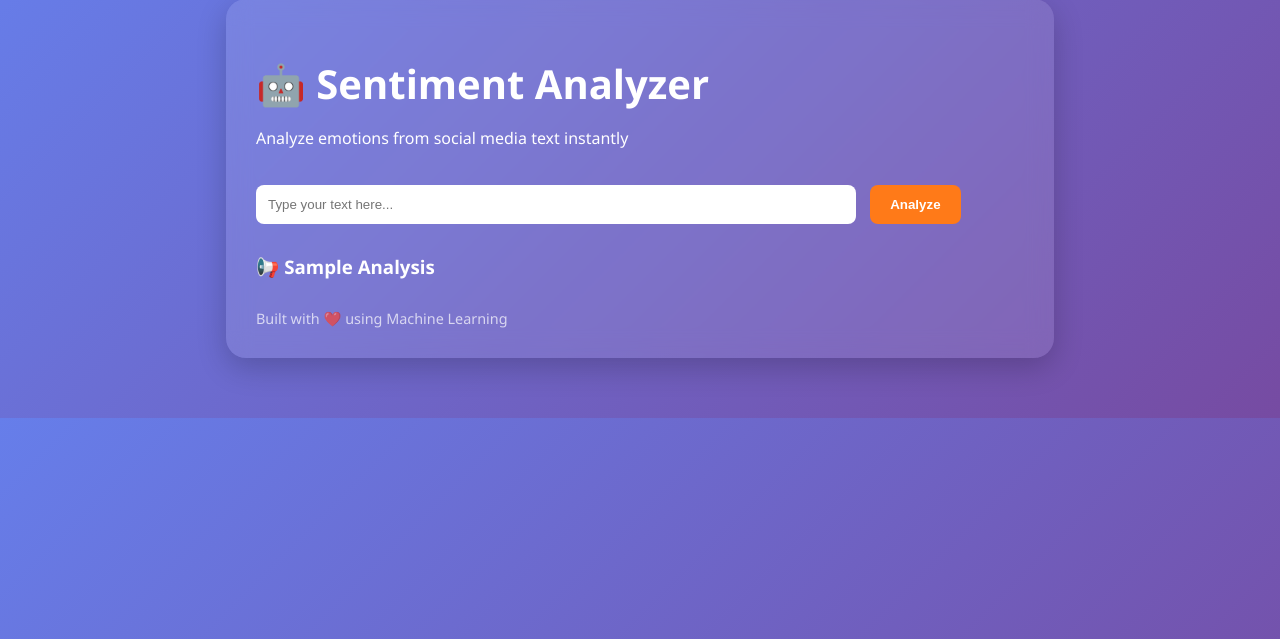
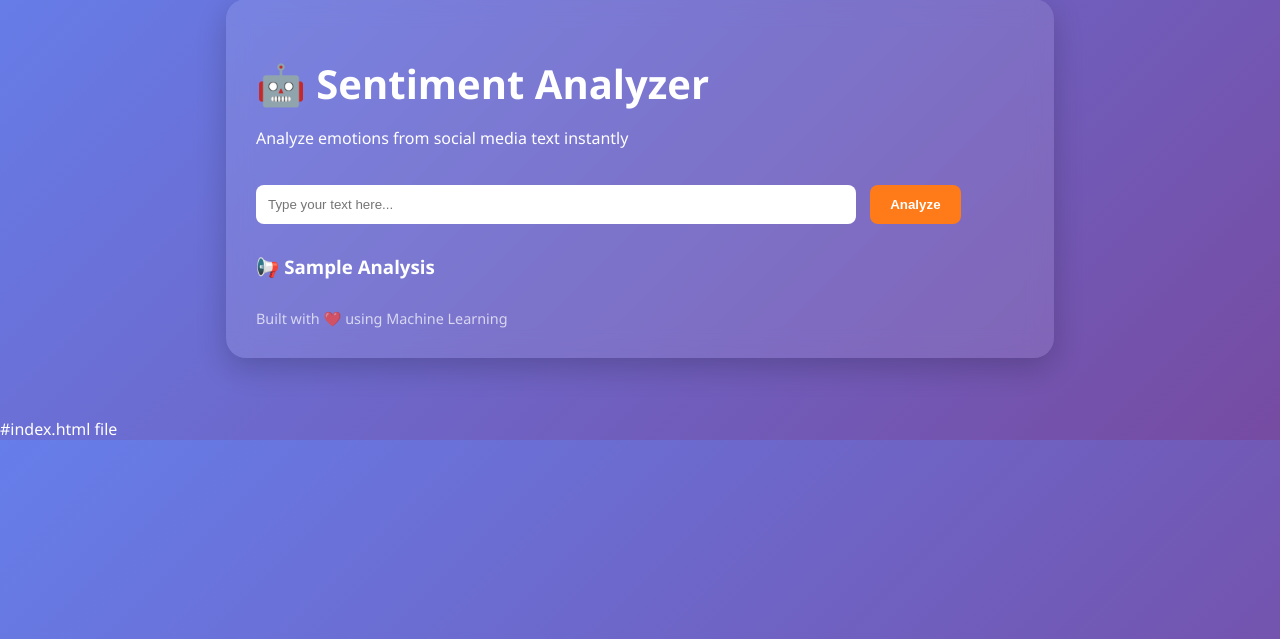
Before and after one commit to UtkarshPunkar/Sentiment-analysis-app, a Flask app: template templates/index.html in a window 1280 px wide. Shown: the part 61-700 px from the top of the page. Run offline with Flask 3, Linux system fonts and the light colour scheme; the template is opened without the code that fills it, so the values that code supplies are empty; parts of the project's set-up code (start-up, migrations or seed data) failed here and were passed over.

Commit message:
Update index.html

```diff
--- a/templates/index.html
+++ b/templates/index.html
@@ -119,3 +119,4 @@
 
 </body>
 </html>
+#index.html file
```
